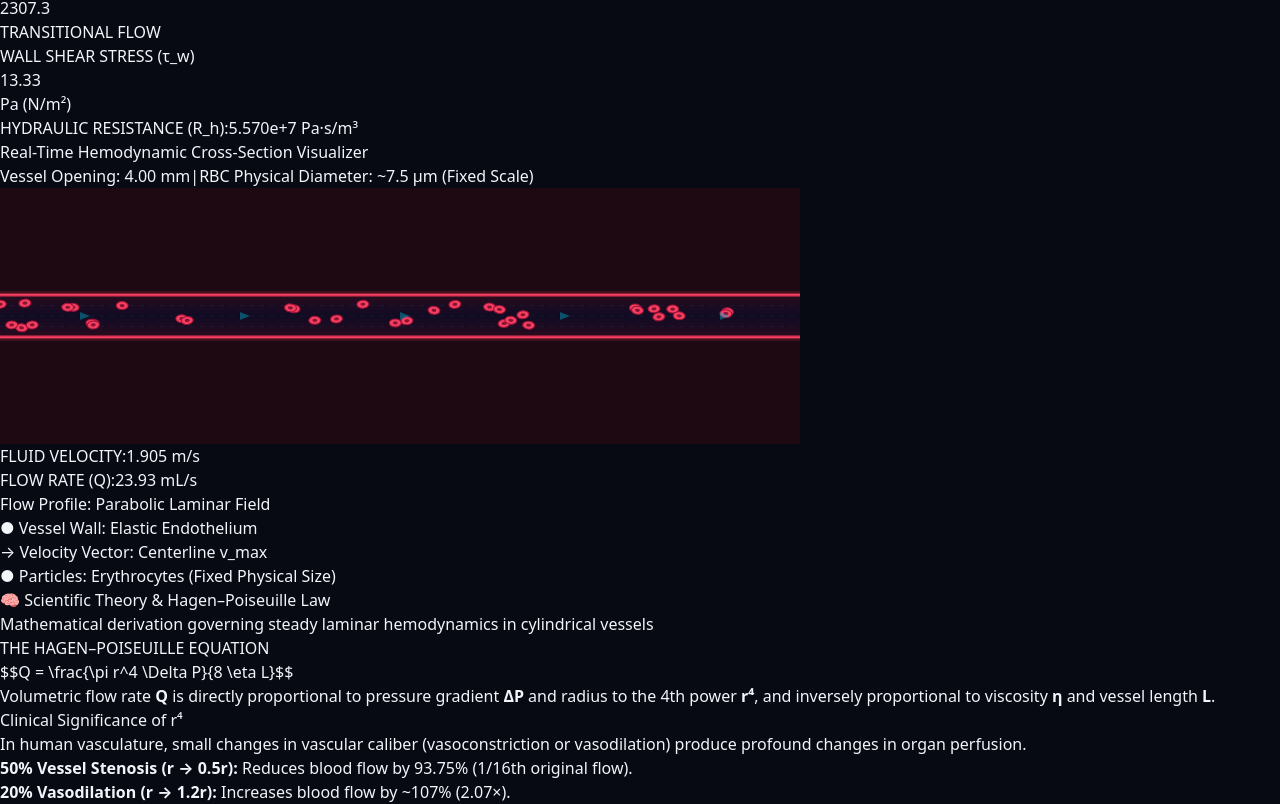
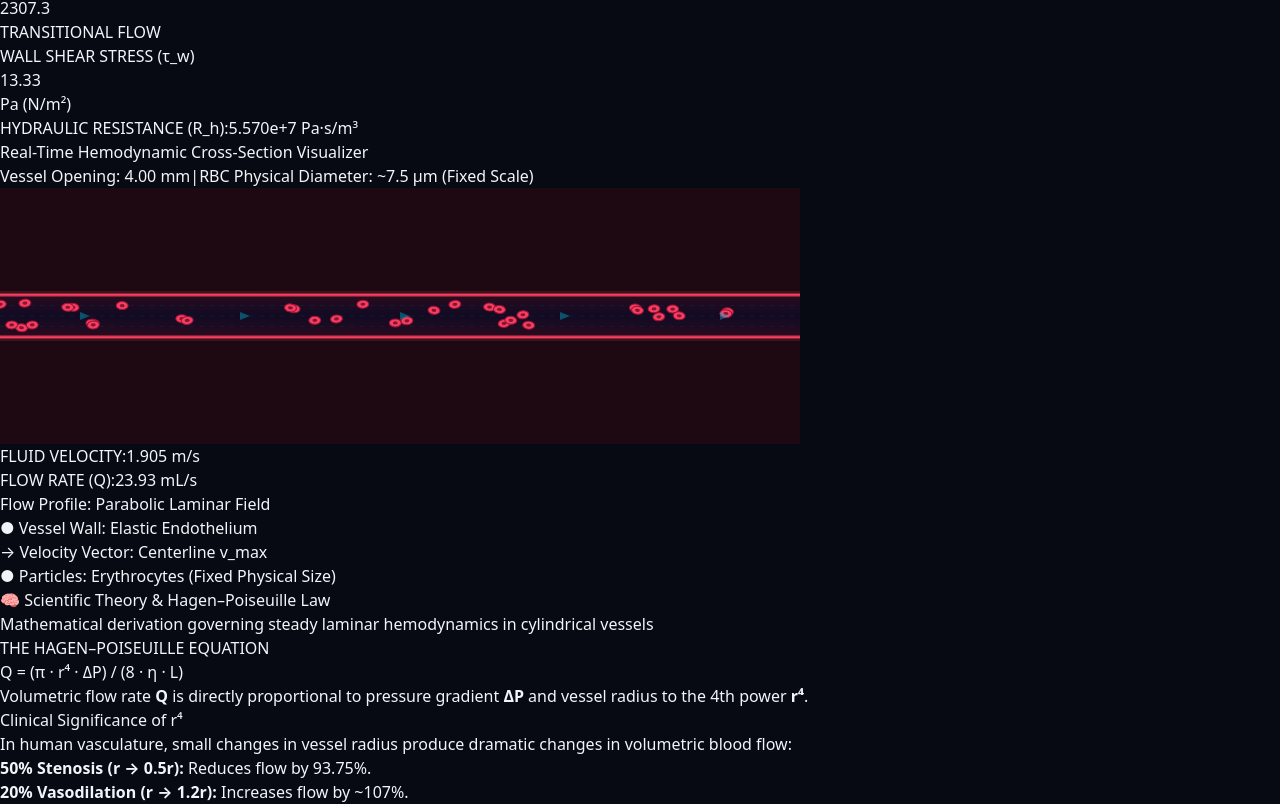
Before and after one commit to darknesssynchronized-cloud/Blood-Flow-Simulator, a Next.js app: page / in a window 1280 px wide. Shown: the part 748-1552 px from the top of the page. Built offline with nearby package versions, Linux system fonts and the light colour scheme.

Commit message:
Update ScientificExplanation.tsx

```diff
--- a/components/explanation/ScientificExplanation.tsx
+++ b/components/explanation/ScientificExplanation.tsx
@@ -15,33 +15,31 @@ export function ScientificExplanation() {
       </div>
 
       <div className="grid grid-cols-1 md:grid-cols-2 gap-6 items-center">
-        {/* Hagen-Poiseuille Formula Box */}
         <div className="bg-[#070a12] border border-slate-800 p-5 rounded-lg text-center space-y-3">
           <span className="text-[10px] font-mono text-slate-500 uppercase tracking-widest block">
             THE HAGEN–POISEUILLE EQUATION
           </span>
-          <div className="text-2xl font-mono font-bold text-cyan-300 tracking-wider py-2 bg-slate-900/60 border border-slate-800 rounded">
-            {"$$Q = \\frac{\\pi r^4 \\Delta P}{8 \\eta L}$$"}
+          <div className="text-xl font-mono font-bold text-cyan-300 tracking-wider py-3 bg-slate-900/60 border border-slate-800 rounded">
+            Q = (π · r⁴ · ΔP) / (8 · η · L)
           </div>
           <p className="text-xs text-slate-400 leading-relaxed">
-            Volumetric flow rate <strong className="text-slate-200">Q</strong> is directly proportional to pressure gradient <strong className="text-slate-200">ΔP</strong> and radius to the 4th power <strong className="text-rose-400">r⁴</strong>, and inversely proportional to viscosity <strong className="text-slate-200">η</strong> and vessel length <strong className="text-slate-200">L</strong>.
+            Volumetric flow rate <strong className="text-slate-200">Q</strong> is directly proportional to pressure gradient <strong className="text-slate-200">ΔP</strong> and vessel radius to the 4th power <strong className="text-rose-400">r⁴</strong>.
           </p>
         </div>
 
-        {/* Clinical Insight */}
         <div className="space-y-3 text-xs leading-relaxed text-slate-300">
           <h3 className="text-sm font-bold text-rose-400 uppercase tracking-wide">
             Clinical Significance of r⁴
           </h3>
           <p>
-            In human vasculature, small changes in vascular caliber (vasoconstriction or vasodilation) produce profound changes in organ perfusion.
+            In human vasculature, small changes in vessel radius produce dramatic changes in volumetric blood flow:
           </p>
           <ul className="space-y-1.5 list-disc list-inside text-slate-400 font-mono text-[11px]">
             <li>
-              <strong className="text-slate-200">50% Vessel Stenosis (r → 0.5r):</strong> Reduces blood flow by 93.75% (1/16th original flow).
+              <strong className="text-slate-200">50% Stenosis (r → 0.5r):</strong> Reduces flow by 93.75%.
             </li>
             <li>
-              <strong className="text-slate-200">20% Vasodilation (r → 1.2r):</strong> Increases blood flow by ~107% (2.07×).
+              <strong className="text-slate-200">20% Vasodilation (r → 1.2r):</strong> Increases flow by ~107%.
             </li>
           </ul>
         </div>
```
